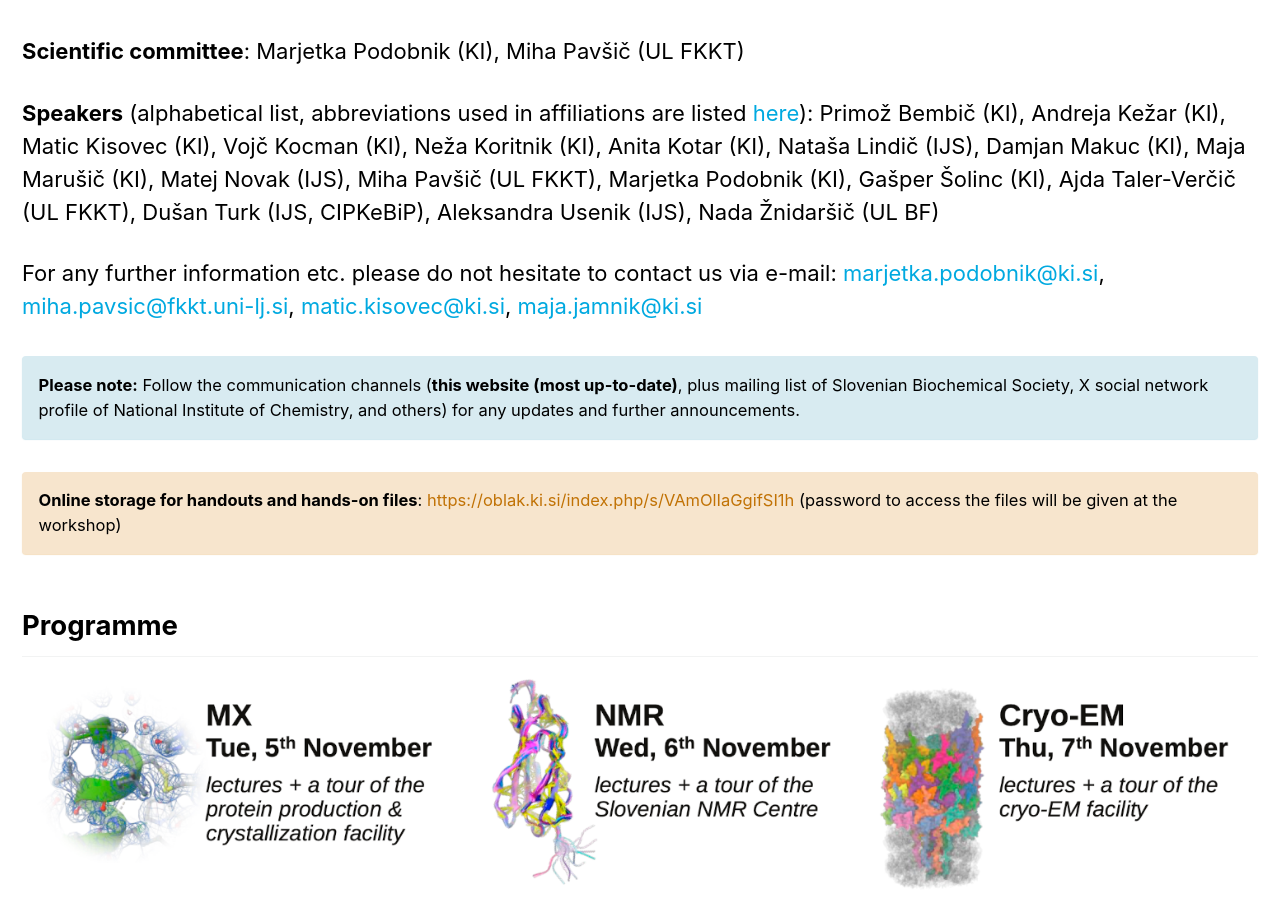
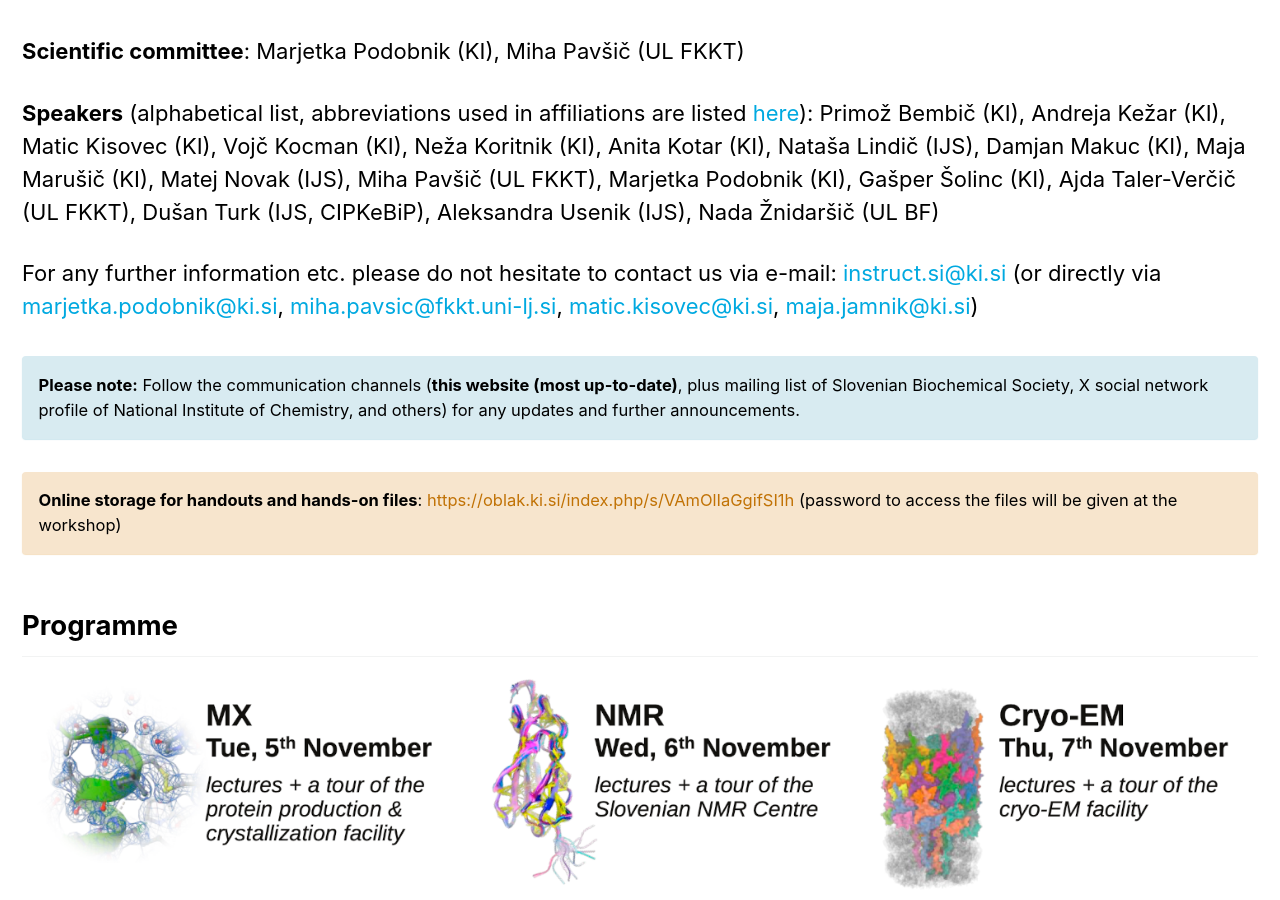
Before and after one commit to InstructSI/instructsi.github.io, a Jekyll site: the page built from _pages/bmasb2024.md, in a window 1280 px wide and 900 px high, scrolled down 1682 px. Built offline with Jekyll 4.4.1, drawn with Linux system fonts in a browser that asks for light colours; cached includes are drawn as plain includes.

Commit message:
Re-added general contact e-mail for bmasb2024

```diff
--- a/_pages/bmasb2024.md
+++ b/_pages/bmasb2024.md
@@ -49,7 +49,7 @@ More info is available below and in the official announcements:
 
 **Speakers** (alphabetical list, abbreviations used in affiliations are listed [here](#organisers)): Primož Bembič (KI), Andreja Kežar (KI), Matic Kisovec (KI), Vojč Kocman (KI), Neža Koritnik (KI), Anita Kotar (KI), Nataša Lindič (IJS), Damjan Makuc (KI), Maja Marušič (KI), Matej Novak (IJS), Miha Pavšič (UL FKKT), Marjetka Podobnik (KI), Gašper Šolinc (KI), Ajda Taler-Verčič (UL FKKT), Dušan Turk (IJS, CIPKeBiP), Aleksandra Usenik (IJS), Nada Žnidaršič (UL BF)
 
-For any further information etc. please do not hesitate to contact us via e-mail: [marjetka.podobnik@ki.si](mailto:marjetka.podobnik@ki.si), [miha.pavsic@fkkt.uni-lj.si](mailto:miha.pavsic@fkkt.uni-lj.si), [matic.kisovec@ki.si](mailto:matic.kisovec@ki.si), [maja.jamnik@ki.si](mailto:maja.jamnik@ki.si)
+For any further information etc. please do not hesitate to contact us via e-mail: [instruct.si@ki.si](mailto:instruct.si@ki.si) (or directly via [marjetka.podobnik@ki.si](mailto:marjetka.podobnik@ki.si), [miha.pavsic@fkkt.uni-lj.si](mailto:miha.pavsic@fkkt.uni-lj.si), [matic.kisovec@ki.si](mailto:matic.kisovec@ki.si), [maja.jamnik@ki.si](mailto:maja.jamnik@ki.si))
 
 **Please note:** Follow the communication channels (**this website (most up-to-date)**, plus mailing list of Slovenian Biochemical Society, X social network profile of National Institute of Chemistry, and others) for any updates and further announcements.
 {: .notice--info}
```
